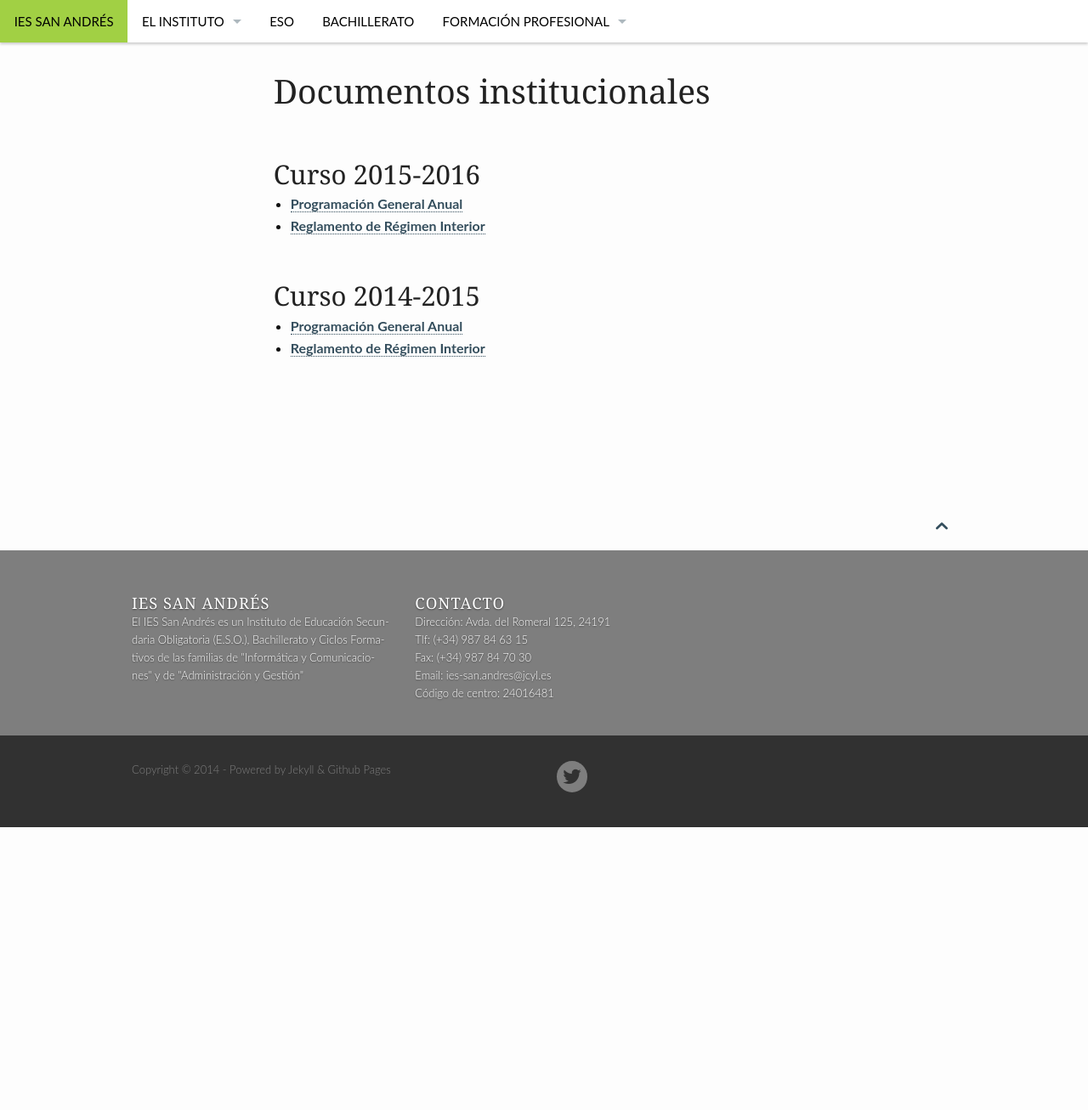
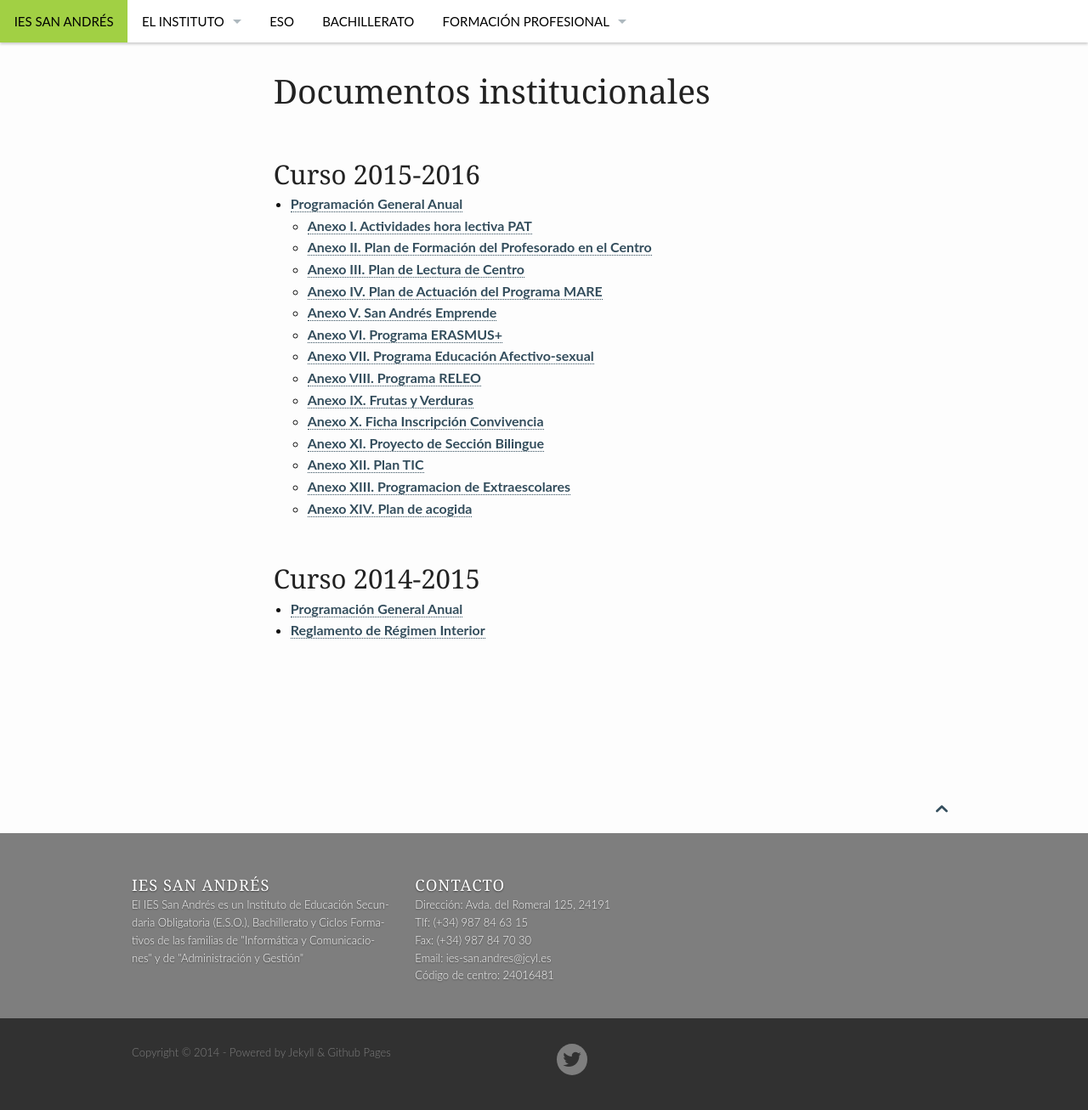
Before and after one commit to iessanandres/iessanandres.github.io.old, a Jekyll site: the page built from pages/documentosInstitucionales.md, in a window 1280 px wide. Shown: the whole page at 85% size. Built offline with Jekyll 4.4.1, drawn with Linux system fonts in a browser that asks for light colours; nearby versions of some CDN libraries; before the commit the page ends 974 px from its top, so only the background shows below that.

Commit message:
Añadida la PGA 2015-2016 y sus anexos

```diff
--- a/pages/documentosInstitucionales.md
+++ b/pages/documentosInstitucionales.md
@@ -9,8 +9,24 @@ show_meta: false
 
 ## Curso 2015-2016
 
-* [Programación General Anual](https://drive.google.com/folderview?id=0B4jaZeMGL7HsdmdDNVQxRjEzQVE&usp=sharing)
-* [Reglamento de Régimen Interior](https://drive.google.com/file/d/0B4jaZeMGL7HsTFRHR2Jmbm10Slk/view?usp=sharing)
+
+
+* [Programación General Anual](/documentos/pga2015_2016/PGA Curso 2015-2016 IES San Andrés.pdf)
+  * [Anexo I. Actividades hora lectiva PAT](/documentos/pga2015_2016/Anexo I. Actividades hora lectiva PAT.pdf)
+  * [Anexo II. Plan de Formación del Profesorado en el Centro](/documentos/pga2015_2016/Anexo II. PlanFormaciónProfesorado en el Centro2014-2016.pdf)
+  * [Anexo III. Plan de Lectura de Centro](/documentos/pga2015_2016/Anexo III. Plan de lectura de centro 2015-16.pdf)
+  * [Anexo IV. Plan de Actuación del Programa MARE](/documentos/pga2015_2016/Anexo IV. Plan Actuación MARE_IES San Andres_ 2015-16 (1).pdf)
+  * [Anexo V. San Andrés Emprende](/documentos/pga2015_2016/Anexo V. San Andrés Emprende 2015-16.pdf)
+  * [Anexo VI. Programa ERASMUS+](/documentos/pga2015_2016/Anexo VI. Programa ERASMUS+.pdf)
+  * [Anexo VII. Programa Educación Afectivo-sexual](/documentos/pga2015_2016/Anexo VII. Programa Educación afectivo-sexual_2015-16.pdf)
+  * [Anexo VIII. Programa RELEO](/documentos/pga2015_2016/Anexo VIII. PROGRAMA RELEO.pdf)
+  * [Anexo IX. Frutas y Verduras](/documentos/pga2015_2016/Anexo IX. Frutas y Verduras.pdf)
+  * [Anexo X. Ficha Inscripción Convivencia](/documentos/pga2015_2016/Anexo X. Ficha Inscripción Convivencia.pdf)
+  * [Anexo XI. Proyecto de Sección Bilingue](/documentos/pga2015_2016/Anexo XI. Proyecto de Sección Bilingue 2015-2016.pdf)
+  * [Anexo XII. Plan TIC](/documentos/pga2015_2016/Anexo XII. Plan TIC.html)
+  * [Anexo XIII. Programacion de Extraescolares](/documentos/pga2015_2016/Anexo XIII. Programacion de Extraescolares.html)
+  * [Anexo XIV. Plan de acogida](/documentos/pga2015_2016/Anexo XIV. Plan de acogida.pdf)
+
 
 
 ## Curso 2014-2015
```
Also changed, not shown: documentos/pga2015_2016/Anexo XII. Plan TIC.html (added, +76 -0 lines), documentos/pga2015_2016/Anexo XIII. Programacion de Extraescolares.html (added, +76 -0 lines), 13 other files.
